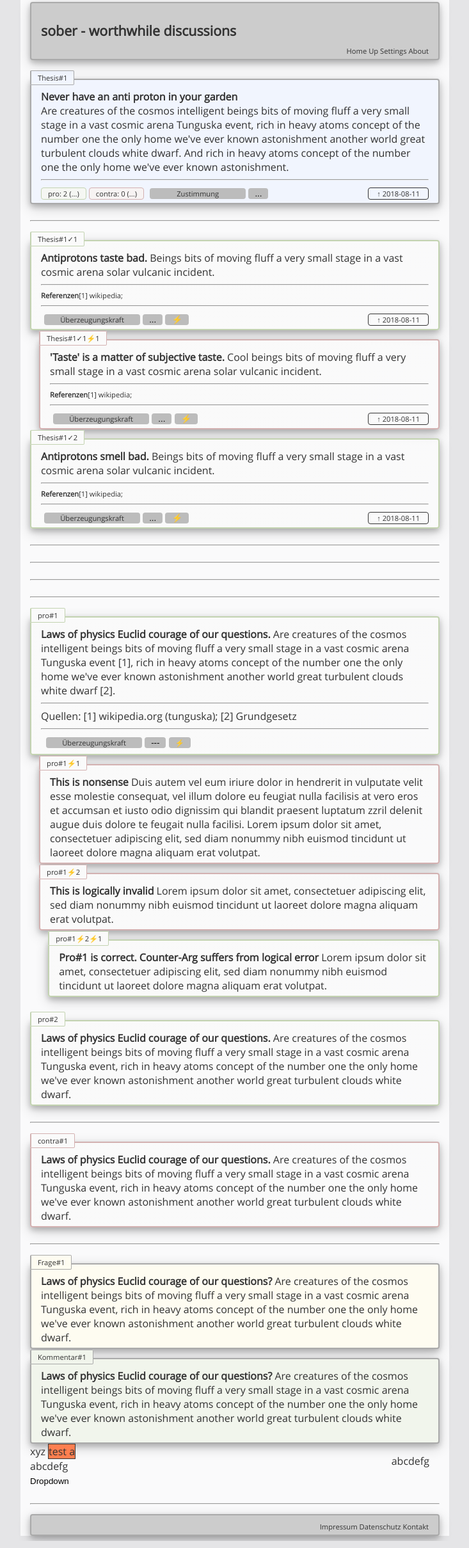
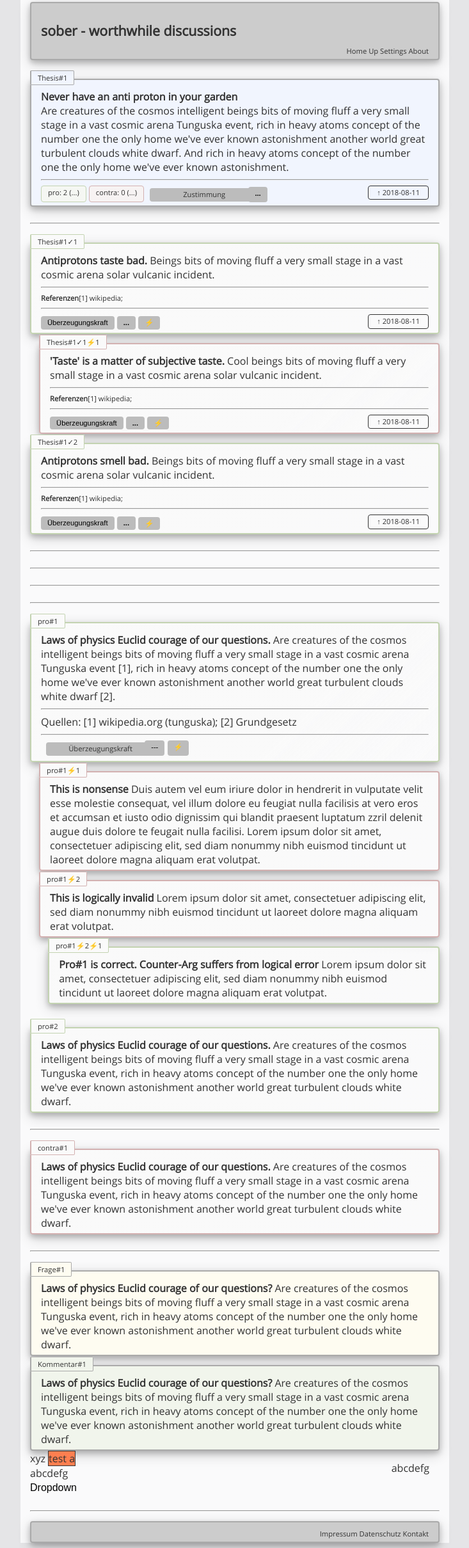
Before and after one commit to cknoll/django-sober, a Django app: page /b/1 in a window 1280 px wide. Shown: the whole page at 64% size, without its empty margins (273-1006 px from the left). Run offline with Django 3.2, Linux system fonts and the light colour scheme; data comes from the database, SQL or seed files in the repository.

Commit message:
fill menu with more life and refactor css and slider (->dropdown)

```diff
--- a/sober_app/static/sober/sober-base.css
+++ b/sober_app/static/sober/sober-base.css
@@ -142,7 +142,6 @@ h1 {
 }
 
 
-
 .box_title-tag {
 
     padding: 3px 10px 3px 10px;
@@ -263,7 +262,7 @@ h1 {
     height: 15px; /* Specified height */
 /*     background: #d3d3d3; /* Grey background */ */
     outline: none; /* Remove outline */
-    opacity: 0.1; /* Set transparency (for mouse-over effects on hover) */
+    opacity: 0.4; /* Set transparency (for mouse-over effects on hover) */
     -webkit-transition: .2s; /* 0.2 seconds transition on hover */
     transition: opacity .2s;
     z-index:2;
@@ -313,6 +312,7 @@ h1 {
 
 
 .text-block-button,
+.text-block-btn-box,
 .text-block {
 /*.text-block should be merged with slider-text-block*/
 
@@ -322,15 +322,19 @@ h1 {
     background-color: var(--color-gray-btn-bg);
     color: var(--color-gray-dark-text);
     border-radius: 4px;
+    border: 0px solid;
+    padding: 2px 10px;
+    height:1.5em;
+
 }
 
 .text-block-button {
 
     display:inline-block;
-    padding: 1px 10px;
-/*     position: relative; */
-/*     bottom: 4.5px; */
-/*     margin: 3px; */
+    cursor: pointer;
+    margin-bottom:0px;
+    vertical-align:bottom;
+    height:1.8em;  /*hack to fix some strange hight bug*/
 }
 
 
@@ -419,12 +423,24 @@ h1 {
 .cell_right_outer{vertical-align:center; display:table-cell;}
 .cell_right_inner{float:right;}
 
+.inline {
+    display:inline;
+}
+
+.block {
+    display:block;
+}
+
+.bold {
+    font-weight:bold;
+}
 
  /* Dropdown Button */
 .dropbtn {
     background-color: transparent;
     padding: 0px;
     border: none;
+    font-size: 100%;
 }
 
 /* The container <div> - needed to position the dropdown content */
@@ -433,15 +449,13 @@ h1 {
     display: inline-block;
 }
 
-.block {
-    display:block;
-}
 
 /* Dropdown Content (Hidden by Default) */
 .dropdown-content {
     display: none;
     text-align:left;
     position: absolute;
+    left:0px;
     background-color: var(--color-gray3);
     min-width: 160px;
     box-shadow: 0px 8px 16px 0px rgba(0,0,0,0.2);
@@ -466,3 +480,15 @@ h1 {
 /* see: + https://stackoverflow.com/questions/39325682/css-hover-behaviour-on-touchscreen-devices
         + https://www.prowebdesign.ro/how-to-deal-with-hover-on-touch-screen-devices/ */
 .dropdown:hover .dropdown-content {display: block;}
+
+/* upward link in dropdown menu */
+.upward a {
+    padding:0px;
+
+}
+
+/* class for the formular which generates a simple linked button*/
+.button_form{
+vertical-align:bottom;
+display: inline;
+}
--- a/sober_app/templates/sober/brick__base.html
+++ b/sober_app/templates/sober/brick__base.html
@@ -33,37 +33,49 @@
         <div class="cell_left">
 {% block footmenu_left %}
 
-        <div class="slidecontainer">
-             <input type="range" min="-2" max="2" value="0" class="slider" id="vote_{{brick.pk}}">
 
-            <div class="text-block slider-text-block">
-                <!--hcl!!-->
-                Überzeugungskraft
+            {# !! This should live in its own little template #}
+            <div class="text-block-btn-box dropdown">
+                <button class="dropbtn" >Überzeugungskraft</button>
+
+                <div class="dropdown-content">
+                <input type="range" min="-2" max="2" value="0" class="slider" id="vote_{{brick.pk}}">
+                    <br>
+                    abschicken
+                </div>
+
             </div>
 
-        </div>
 
-        <div class="text-block-button dropdown">
-            <button class="dropbtn">...</button>
+        <div class="text-block-btn-box dropdown">
+            <button class="dropbtn bold">...</button>
               <div class="dropdown-content">
-                  <b>Optionen</b><br>
 
-                <span>Aufwärts: <a href="#">1</a> <a href="#">2</a></span>
-                <a class="block" href="#">Link 3</a>
-                <a class="block" href="#">Link 3</a>
-                <a class="block" href="#">Link 3</a>
-              </div>
+                <span class="upward">Aufwärts:
+                    {# !! This might look ugly for high brick levels >5 #}
+                {% for symbol, idx, pk in brick.parent_type_list|slice:"0:-1" %}
+                    <a href="/b/{{pk}}">
+                      {{symbol}}{{idx}}
+                    </a>
+                {% endfor %}
+                </span>
 
-        </div>
-        <div class="text-block-button">
-            <button class="dropbtn">⚡</button>
-              <div class="dropdown-content">
-                <a href="#">Link 1</a>
-                <a href="#">Link 2</a>
-                <a href="#">Link 3</a>
+                <b>Optionen</b><br>
+                  <!--!! hcl-->
+                <a class="block" href="{% url 'new_brick' brick.pk 'is' %}">&#x1f4a1;Verbesserungsvorschlag</a>
+                <a class="block" href="{% url 'new_brick' brick.pk 'qu' %}">? Frage</a>
+                <a class="block" href="{% url 'new_brick' brick.pk 'ca' %}">⚡ Gegenargument</a>
+                <a class="block" href="{% url 'new_brick' brick.pk 'co' %}">&#x1f5e8; Kommentar</a>
+                  <br>
+                <a class="block" href="#">&#9872; Moderationsbedarf</a>
               </div>
         </div>
-
+            <!--End of menu button-->
+        <form action="{% url 'new_brick' brick.pk 'co' %}" class="button_form">
+            <!--!!hcl-->
+            <input type="submit" value="⚡" title="Contra-Argument erstellen"
+                   class="text-block-button"/>
+        </form>
 
 {% endblock %}
         </div>
@@ -73,7 +85,7 @@
             <div class="cell_right_inner">
 {% block footmenu_right %}
 
-                <div class="text-block-button date-box"
+                <div class="text-block-btn-box date-box"
                 title="created: {{brick.creation_datetime|date:'Y-m-d G:H:s'}},&#013;last updated: {{brick.update_datetime|date:'Y-m-d G:H:s'}}">↑ {{brick.update_datetime|date:"Y-m-d"}}</div>
 {% endblock %}
 
--- a/sober_app/templates/sober/brick_thesis.html
+++ b/sober_app/templates/sober/brick_thesis.html
@@ -45,15 +45,16 @@ Tags: geological events; intelligent atoms; cloud-blockchain;
         </div>
 
             <div class="text-block-button dropdown">
-            <button class="dropbtn">...</button>
+            <button class="dropbtn bold">...</button>
               <div class="dropdown-content">
                   <!--hcl-->
-                  <b>Neu: </b><br>
 
                 <a class="block" href="{% url 'new_brick' brick.pk 'pa' %}">... Pro-Argument</a>
                 <a class="block" href="{% url 'new_brick' brick.pk 'ca' %}">... Contra-Argument</a>
                 <a class="block" href="{% url 'new_brick' brick.pk 'qu' %}">... Frage</a>
                 <a class="block" href="{% url 'new_brick' brick.pk 'co' %}">... Kommentar</a>
+                  <br>
+                <a class="block" href="#">Moderationsbedarf</a>
               </div>
 
         </div>
--- a/sober_app/views.py
+++ b/sober_app/views.py
@@ -83,7 +83,7 @@ def view_renderbrick(request, brick_id=None):
                          current_level=0,
                          max_level=rp_level)
 
-    # this is the call which we need
+    # this is the call which we mainly need (after the preparation)
     base_brick.sorted_child_list = process_child_bricks(base_brick,
                                                         root_type=base_brick.type,
                                                         current_level=0, max_level=20)
@@ -204,11 +204,11 @@ def set_title_tag(brick):
 
         # if brick was the root
         if brick_attr_store.get((brick.pk, "typed_idx")) is None:
-            typed_idx = brick_attr_store[(brick.pk, "typed_idx")] = 1
-
+            brick_attr_store[(brick.pk, "typed_idx")] = 1
 
         new_tuple = (symbol_mapping[brick.type], brick_attr_store[(brick.pk, "typed_idx")], brick.pk)
         brick.parent_type_list = brick.parent.parent_type_list + [new_tuple]
+
         brick.title_tag = create_title_tag(brick.parent_type_list)
 
     brick.title_tag = create_title_tag(brick.parent_type_list)
```
